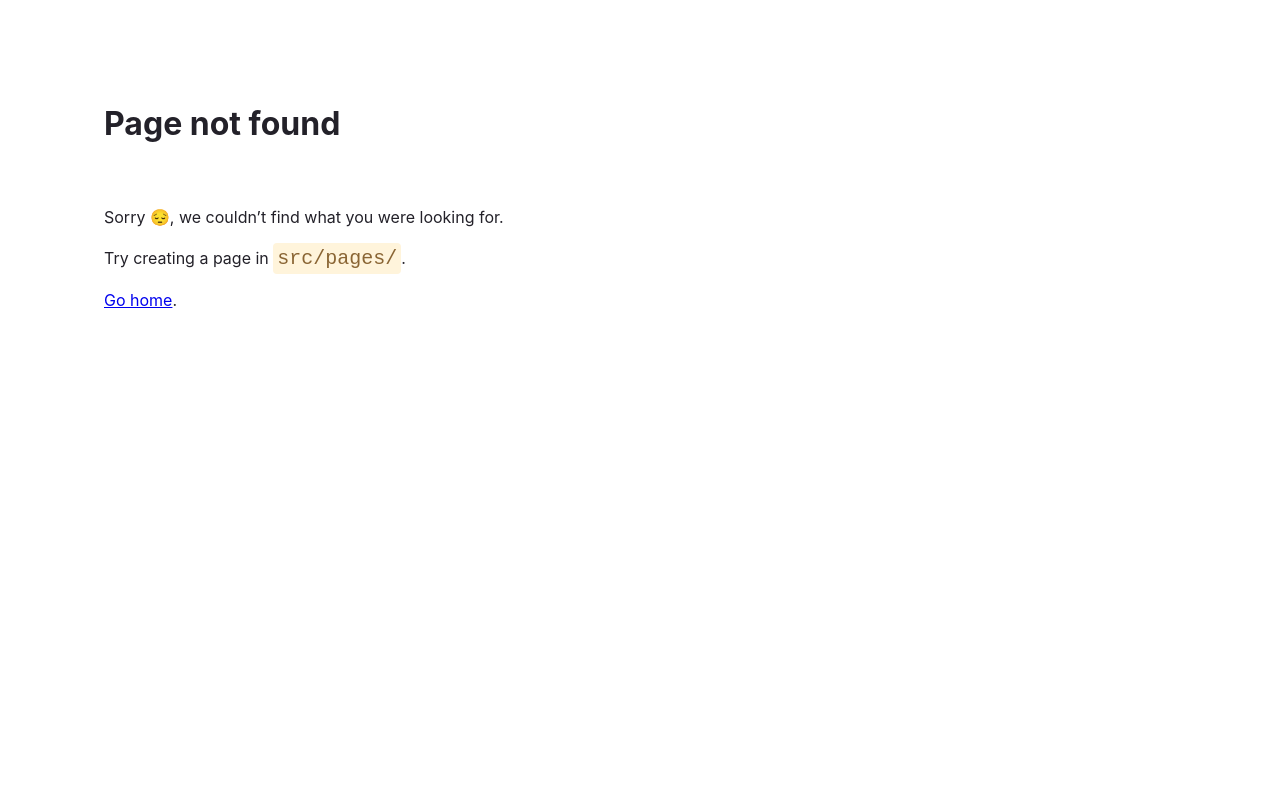
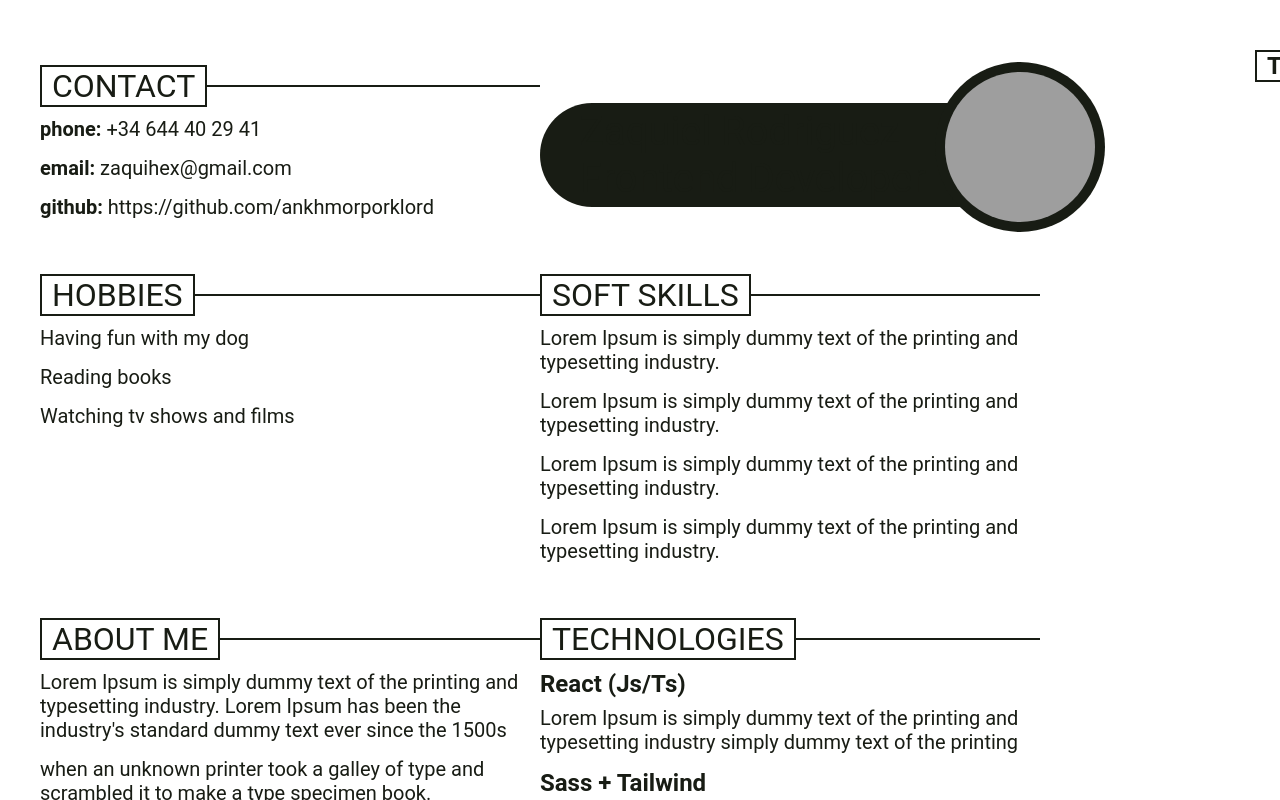
Before and after one commit to ankhmorporklord/curriculumVitae, a Gatsby site: page /Dashboard in a window 1280 px wide. Before the commit this address had no page. Built offline with nearby package versions, Linux system fonts and the light colour scheme; Gatsby itself is replaced by a stand-in of ours; grey boxes are pictures that could not be loaded.

Commit message:
feat: text adapted to dark/light theme

```diff
--- a/src/components/Text/Text.scss
+++ b/src/components/Text/Text.scss
@@ -1,4 +1,12 @@
 @import "../../library";
+
+// utilities
+
+.clickable {
+  cursor: pointer;
+}
+
+// theme
 
 .dark {
   color: $color-dark;
@@ -42,7 +50,20 @@
   min-width: fit-content;
 }
 
+// paddings
+
+.padding-subtitle {
+  padding-bottom: 8px;
+}
+
+.padding-text {
+  padding-bottom: 15px;
+}
+
+// Others
+
 .wrapper-square {
+  // theme
   &.light {
     border: 2px solid $color-light;
   }
@@ -53,6 +74,7 @@
 }
 
 .wrapper-line {
+  // theme
   &.dark {
     background-color: $color-dark;
   }
--- a/src/components/Text/Text.tsx
+++ b/src/components/Text/Text.tsx
@@ -1,33 +1,47 @@
 import classes from "classnames";
 import React, { useContext } from "react";
 import "./Text.scss";
-import { ThemeContext } from "../../pages";
+import { getReversedTheme } from "../../utils/theme";
+import useThemeProvider, { themeType } from "../../providers/useThemeProvider";
 
 export type TextType = "header" | "title" | "subtitle" | "text";
 
 interface TextProps {
   prefix?: string;
+  themeFromParent?: themeType;
   text?: string;
   type?: TextType;
   showSquareWrapper?: boolean;
   showSquareWrapperLine?: boolean;
+  onClick?: () => void;
 }
 
 const Text = ({
   prefix,
   type = "text",
   text = "",
+  themeFromParent,
   showSquareWrapper,
   showSquareWrapperLine,
+  onClick,
 }: TextProps) => {
-  const { theme } = useContext(ThemeContext);
+  const { theme } = useThemeProvider();
 
-  const themeReversed = theme === "dark" ? "light" : "dark";
+  console.log("text - theme: ", theme);
+
+  const themeReversed = themeFromParent || getReversedTheme(theme);
 
   const showWrapper = type === "title" || showSquareWrapper;
   return (
-    <>
-      <div className={classes(showWrapper && "wrapper-layout", themeReversed)}>
+    <div
+      className={classes(
+        showWrapper && "wrapper-layout",
+        themeReversed,
+        Boolean(onClick) && "clickable",
+        `padding-${type}`,
+      )}
+      onClick={onClick}
+    >
       {prefix && (
         <span className={classes(type, "text-width", "bold", themeReversed)}>
           {prefix}
@@ -47,7 +61,6 @@ const Text = ({
         <div className={classes(`wrapper-line ${themeReversed}`)}></div>
       )}
     </div>
-    </>
   );
 };
 
--- /dev/null
+++ b/src/pages/Dashboard.tsx
@@ -0,0 +1,63 @@
+import * as React from "react";
+import { HeadFC } from "gatsby";
+import Header from "../components/Header/Header";
+import Footer from "../components/Footer/Footer";
+import Section, { SectionType } from "../components/Section/Section";
+import "./index.scss";
+import data from "../../data.json";
+import useThemeProvider from "../providers/useThemeProvider";
+import { useContext } from "react";
+
+const Dashboard = () => {
+  const { theme } = useThemeProvider();
+  // add Header to the second position of the sections
+
+  const { sections, header } = data;
+
+  // @ts-ignore
+  const sectionsAndHeader: SectionType[] = sections.toSpliced(1, 0, {
+    title: "header",
+    type: "human",
+    info: [],
+  });
+
+  return (
+    <div className={`index-layout ${theme}`} key="header">
+      <div className="index-sections">
+        {(sectionsAndHeader || []).map((section: SectionType) => {
+          if (section.title === "header") return <Header {...header} />;
+          return (
+            <div className="index-sections-child" key={section.title}>
+              <Section {...section} />
+            </div>
+          );
+        })}
+      </div>
+      <Footer />
+    </div>
+  );
+};
+
+export default Dashboard;
+
+export const DashboardHead: HeadFC = () => <title>Dashboard</title>;
+/*
+export const query = graphql`
+  query {
+    site {
+      siteMetadata {
+        header {
+          name
+          position
+        }
+        sections {
+          title
+          info {
+            text
+            prefix
+          }
+        }
+      }
+    }
+  }
+`;*/
```
Lines whose indentation alone changed are shown as unchanged.
